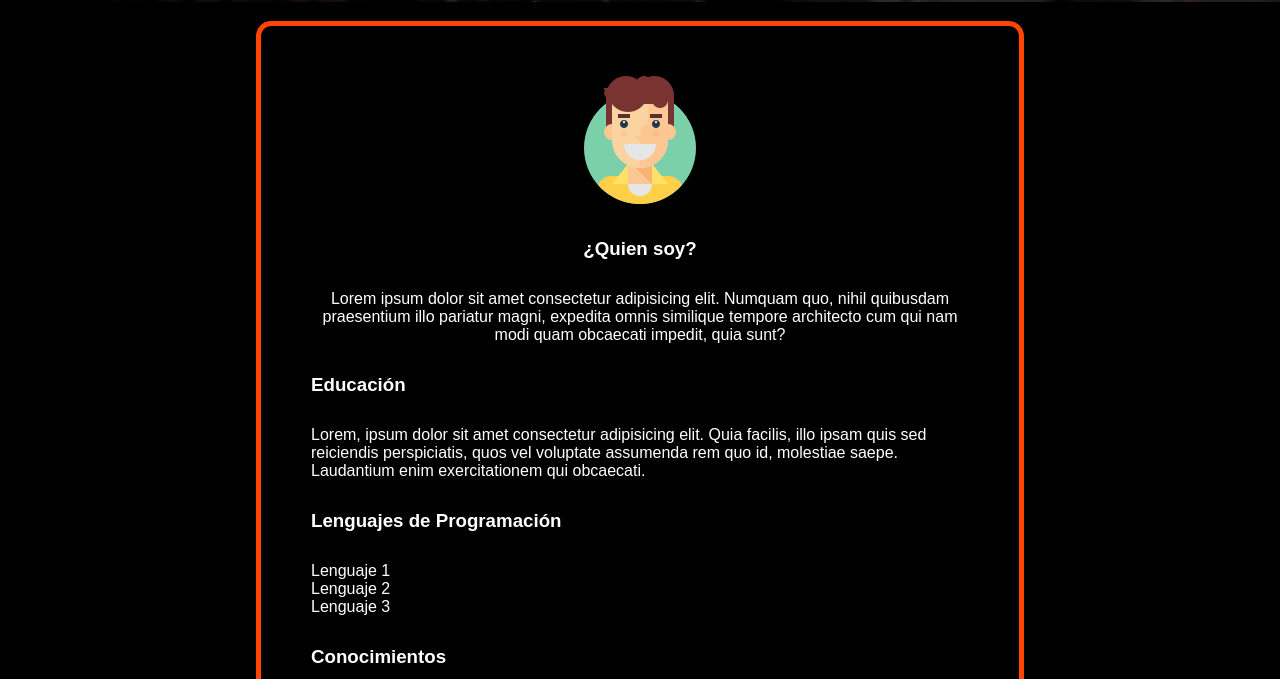
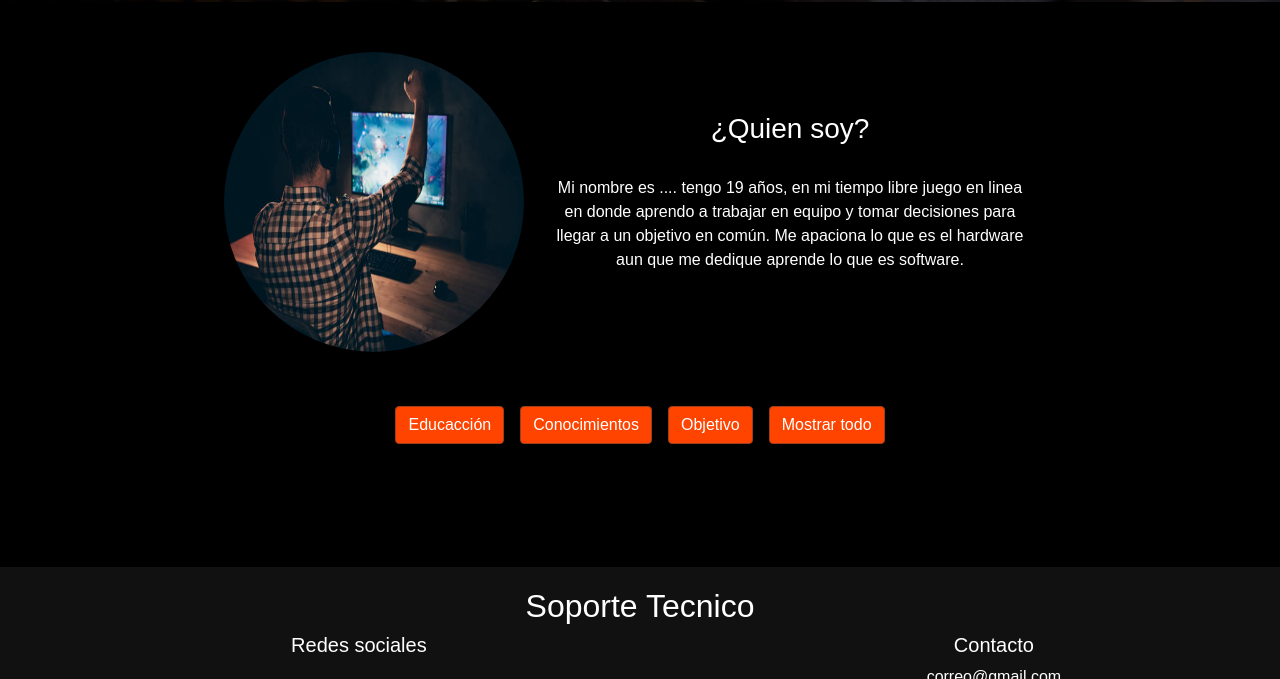
Before and after one commit to JuliTCastillo/SoporteTecnico_JulietaCastillo, a plain HTML site: page secciones/sobreMi.html in a window 1280 px wide. Shown: the part 605-1284 px from the top of the page. Drawn offline with nearby package versions, Linux system fonts and the light colour scheme.

Commit message:
Modificando el diseño de sobreMi

```diff
--- a/estilo/style.css
+++ b/estilo/style.css
@@ -315,16 +315,43 @@ h1 {
 
     /*  ESTILO DE SOBREMI*/
     .scSobreMi {
-        margin: 15px 20% 15px 20%;
-        border: solid 5px orangered;
-        border-radius: 15px;
         padding: 50px;
+        display: flex;
+        justify-content: center;
+        align-items: center;
     }
-
-    .divQuienSoy {
+    .divQuienSoy{
+        display: flex;
+        justify-content: center;
         text-align: center;
+        flex-wrap: wrap;
     }
-
+    .imgWork{
+        border-radius: 100%;
+        width: 300px;
+        height: 300px;
+    }
+    .sobreMi{
+        margin: 30px;
+        width: 40%;
+    }
+    .botonesBiografia{
+        display: flex;
+        justify-content: center;
+        align-items: center;
+        flex-wrap: wrap;
+    }
+    .btnColor{
+        background-color: #ff4400;
+        border: #9c3e1c solid 1px;
+    }
+    .btnColor:hover{
+        background-color: #ff7340;
+        border: #9e411f solid 2px;
+    }
+    .cardFondo{
+        background-color: #222020;
+    }
     /*  ESTILO DE HISTORIA*/
     .scHistoria{
         margin: 20px;
--- a/secciones/sobreMi.html
+++ b/secciones/sobreMi.html
@@ -9,9 +9,12 @@
     <meta http-equiv="X-UA-Compatible" content="IE=edge">
     <!-- el html se acopla a los distinto tamaño de dispositivos -->
     <meta name="viewport" content="width=device-width, initial-scale=1.0">
+    <link rel="stylesheet" href="https://cdn.jsdelivr.net/npm/bootstrap@4.0.0/dist/css/bootstrap.min.css"
+        integrity="sha384-Gn5384xqQ1aoWXA+058RXPxPg6fy4IWvTNh0E263XmFcJlSAwiGgFAW/dAiS6JXm" crossorigin="anonymous">
     <link rel="stylesheet" href="../estilo/style.css">
     <title>ST - Sobre mi</title>
 </head>
+
 <body id="grilla">
     <header>
         <nav>
@@ -59,36 +62,59 @@
             </div>
         </section>
         <section class="scSobreMi">
+            <div class="centradoSM">
                 <div class="divQuienSoy">
                     <figure>
-                    <img src="../imagen/persona.png" alt="Icono de persona">
+                        <img class="imgWork" src="../imagen/working.jpg" alt="Icono de persona">
                     </figure>
+                    <div class="sobreMi">
                         <h3>¿Quien soy?</h3>
-                <p>Lorem ipsum dolor sit amet consectetur adipisicing elit. Numquam quo, nihil quibusdam praesentium
-                    illo pariatur magni, expedita omnis similique tempore architecto cum qui nam modi quam obcaecati
-                    impedit, quia sunt?</p>
+                        <p class="biografia">Mi nombre es .... tengo 19 años, en mi tiempo libre juego en linea en donde aprendo a trabajar en equipo y tomar decisiones para llegar a un objetivo en común. Me apaciona lo que es el hardware aun que me dedique aprende lo que es software.</p>
                     </div>
-            <div>
-                <h3>Educación</h3>
-                <p>Lorem, ipsum dolor sit amet consectetur adipisicing elit. Quia facilis, illo ipsam quis sed
-                    reiciendis perspiciatis, quos vel voluptate assumenda rem quo id, molestiae saepe. Laudantium enim
-                    exercitationem qui obcaecati.</p>
                 </div>
-            <div>
-                <h3>Lenguajes de Programación</h3>
-                <ul>
-                    <li>Lenguaje 1</li>
-                    <li>Lenguaje 2</li>
-                    <li>Lenguaje 3</li>
-                </ul>
+                <div class="centrarCol">
+                    <p class="botonesBiografia">
+                        <a class="btn m-2 btnColor" data-toggle="collapse" href="#multiCollapseExample1" role="button"
+                            aria-expanded="false" aria-controls="multiCollapseExample1">Educacción</a>
+                        <button class="btn m-2 btnColor" type="button" data-toggle="collapse"
+                            data-target="#multiCollapseExample2" aria-expanded="false"
+                            aria-controls="multiCollapseExample2">Conocimientos</button>
+                            <button class="btn m-2 btnColor" type="button" data-toggle="collapse"
+                            data-target="#multiCollapseExample3" aria-expanded="false"
+                            aria-controls="multiCollapseExample3">Objetivo</button>
+                        <button class="btn m-2 btnColor" type="button" data-toggle="collapse"
+                            data-target=".multi-collapse" aria-expanded="false"
+                            aria-controls="multiCollapseExample1 multiCollapseExample2 multiCollapseExample3">Mostrar todo</button>
+                    </p>
+                    <div class="col">
+                        <div class="col m-1">
+                            <div class="collapse multi-collapse" id="multiCollapseExample1">
+                                <div class="card card-body cardFondo">
+                                    <p>Soy Egresado de una escuela técnica en computación. <br>
+                                    Fuera de mi ambito educativo, realizo un curso para capacitarme como <b>FullStack con java</b></p>
                                 </div>
-            <div>
-                <h3>Conocimientos</h3>
-                <ul>
-                    <li>Conocimiento 1</li>
-                    <li>Conocimiento 2</li>
-                    <li>Conocimiento 3</li>
-                </ul>
+                            </div>
+                        </div>
+                        <div class="col m-1">
+                            <div class="collapse multi-collapse" id="multiCollapseExample2">
+                                <div class="card card-body cardFondo">
+                                    <p><b>Armado de Pc</b> y un poco de <b>optimizacion en dispositvo</b>. <br>
+                                    Conocimiento <b>Básico en programación</b>. <br>
+                                    </p>
+                                </div>
+                            </div>
+                        </div>
+                        <div class="col m-1">
+                            <div class="collapse multi-collapse" id="multiCollapseExample3">
+                                <div class="card card-body cardFondo">
+                                    <p>Soy una persona responsable con ganas de aprender y expandir mis conocimientos. <br>
+                                    Me gusta trabajar en equipo e individualmente, me acoplo a cualquier ambiente laboral.</p>
+                                </div>
+                            </div>
+                        </div>
+                    </div>
+                </div>
+
             </div>
         </section>
     </main>
@@ -119,6 +145,15 @@
             </div>
         </div>
     </footer>
+    <script src="https://code.jquery.com/jquery-3.2.1.slim.min.js"
+        integrity="sha384-KJ3o2DKtIkvYIK3UENzmM7KCkRr/rE9/Qpg6aAZGJwFDMVNA/GpGFF93hXpG5KkN" crossorigin="anonymous">
+    </script>
+    <script src="https://cdn.jsdelivr.net/npm/popper.js@1.12.9/dist/umd/popper.min.js"
+        integrity="sha384-ApNbgh9B+Y1QKtv3Rn7W3mgPxhU9K/ScQsAP7hUibX39j7fakFPskvXusvfa0b4Q" crossorigin="anonymous">
+    </script>
+    <script src="https://cdn.jsdelivr.net/npm/bootstrap@4.0.0/dist/js/bootstrap.min.js"
+        integrity="sha384-JZR6Spejh4U02d8jOt6vLEHfe/JQGiRRSQQxSfFWpi1MquVdAyjUar5+76PVCmYl" crossorigin="anonymous">
+    </script>
 </body>
 
 </html>
```
Also changed, not shown: imagen/working.jpg (added). Lines whose indentation alone changed are shown as unchanged.
